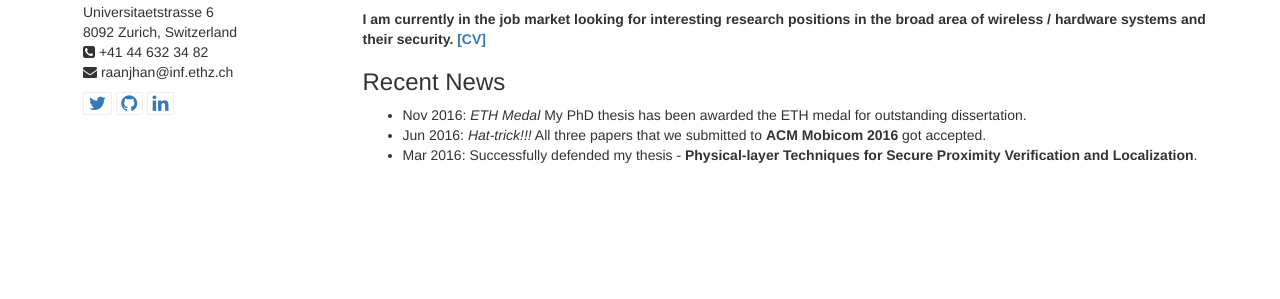
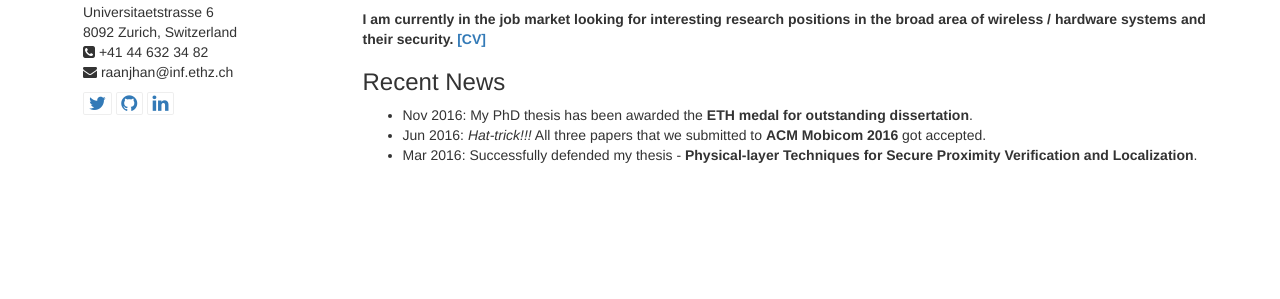
Before and after one commit to aanjhan/mywebsite, a Jekyll site: the page built from index.md, in a window 1280 px wide. Shown: the part 304-603 px from the top of the page. Built offline with Jekyll 4.4.1, drawn with Linux system fonts in a browser that asks for light colours; Markdown is read by kramdown in place of the engine named in the settings.

Commit message:
updated news for the medal

```diff
--- a/index.md
+++ b/index.md
@@ -11,7 +11,7 @@ Prior to joining the [System Security group at ETH Zurich], he worked at Robert
 **I am currently in the job market looking for interesting research positions in the broad area of wireless / hardware systems and their security. <a href="assets/cv_aanjhan.pdf">[CV]</a>**
 
 ### Recent News
-* Nov 2016: *ETH Medal* My PhD thesis has been awarded the ETH medal for outstanding dissertation.
+* Nov 2016: My PhD thesis has been awarded the **ETH medal for outstanding dissertation**.
 * Jun 2016: *Hat-trick!!!* All three papers that we submitted to **ACM Mobicom 2016** got accepted.
 * Mar 2016: Successfully defended my thesis - **Physical-layer Techniques for Secure Proximity Verification and Localization**.
 
```
Also changed, not shown: 1 other file.
